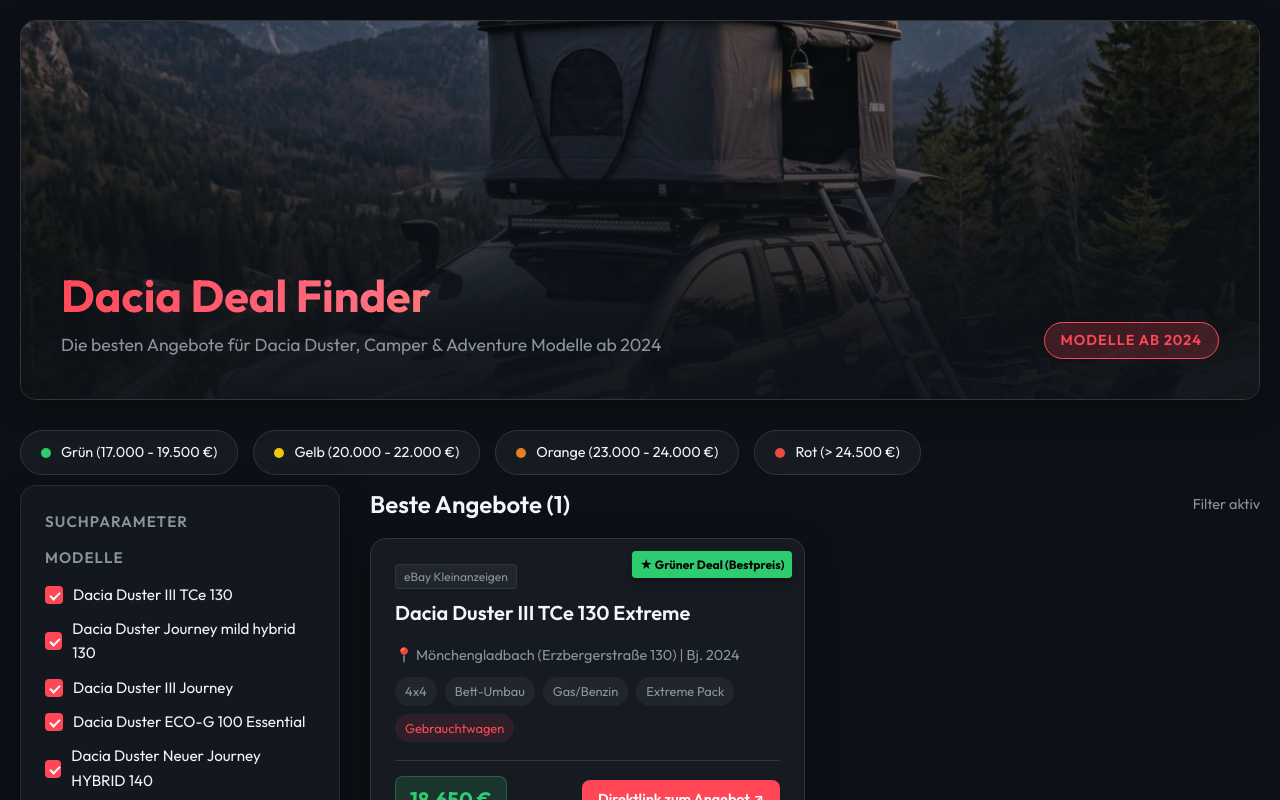
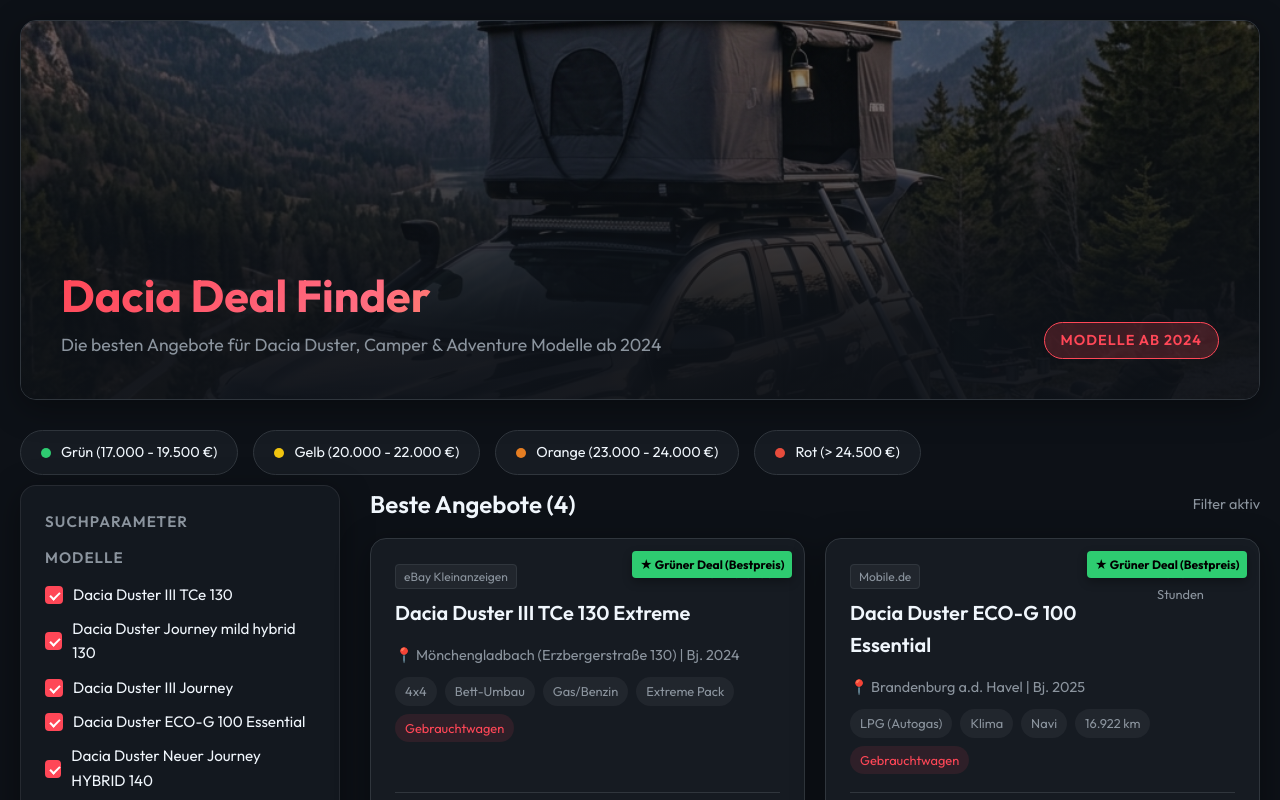
Before and after one commit to janzock-cell/dacia-car-finder, a React (Vite) app: page / in a window 1280 px wide. Shown: the top 800 px of the page. Built offline with nearby package versions, Linux system fonts and the light colour scheme.

Commit message:
fix: implement smart synonyms mapping for equipment filters and update mock fuel type to match checkboxes

```diff
--- a/src/App.jsx
+++ b/src/App.jsx
@@ -73,7 +73,7 @@
     price: 17000, // Grün (Bestpreis)
     year: 2024,
     location: 'Kirchlinteln',
-    specs: ['Diesel (116 PS)', 'Klima', '49.764 km'],
+    specs: ['Benzin', 'Klima', '49.764 km'],
     portal: 'Mobile.de',
     type: 'Gebrauchtwagen',
     link: 'https://suchen.mobile.de/fahrzeuge/details.html?id=461266517', // Echter aktiver Link
@@ -197,7 +197,7 @@
     }));
   };
 
-  // Filter-Logik
+  // Filter-Logik mit intelligenter Synonym-Erkennung für Ausstattungs-Checkboxes
   const filteredOffers = offers.filter(offer => {
     // Modell-Match
     const modelMatch = Object.keys(selectedModels).some(modelKey => {
@@ -206,10 +206,22 @@
       return offer.model.toLowerCase().includes(cleanKey);
     });
 
-    // Ausstattung-Match
+    // Ausstattung-Match mit Synonymen (z.B. Gas/Benzin matcht LPG, Autogas, ECO-G)
     const specMatch = Object.keys(selectedSpecs).some(specKey => {
       if (!selectedSpecs[specKey]) return false;
-      return offer.specs.some(s => s.toLowerCase().includes(specKey.toLowerCase()));
+      return offer.specs.some(s => {
+        const specLower = s.toLowerCase();
+        const keyLower = specKey.toLowerCase();
+
+        if (keyLower === '4x4' && specLower.includes('4x4')) return true;
+        if (keyLower === 'bett-umbau' && (specLower.includes('bett') || specLower.includes('sleep') || specLower.includes('camp'))) return true;
+        if (keyLower === 'gas/benzin' && (specLower.includes('gas') || specLower.includes('lpg') || specLower.includes('eco-g') || specLower.includes('autogas'))) return true;
+        if (keyLower === 'benzin' && (specLower.includes('benzin') || specLower.includes('tce') || specLower.includes('hybrid'))) return true;
+        if (keyLower === 'hybrid' && specLower.includes('hybrid')) return true;
+        if (keyLower === 'gas/electro/benzin' && (specLower.includes('hybrid') || specLower.includes('electro') || specLower.includes('elec'))) return true;
+
+        return specLower.includes(keyLower);
+      });
     });
 
     return modelMatch && specMatch;
```
